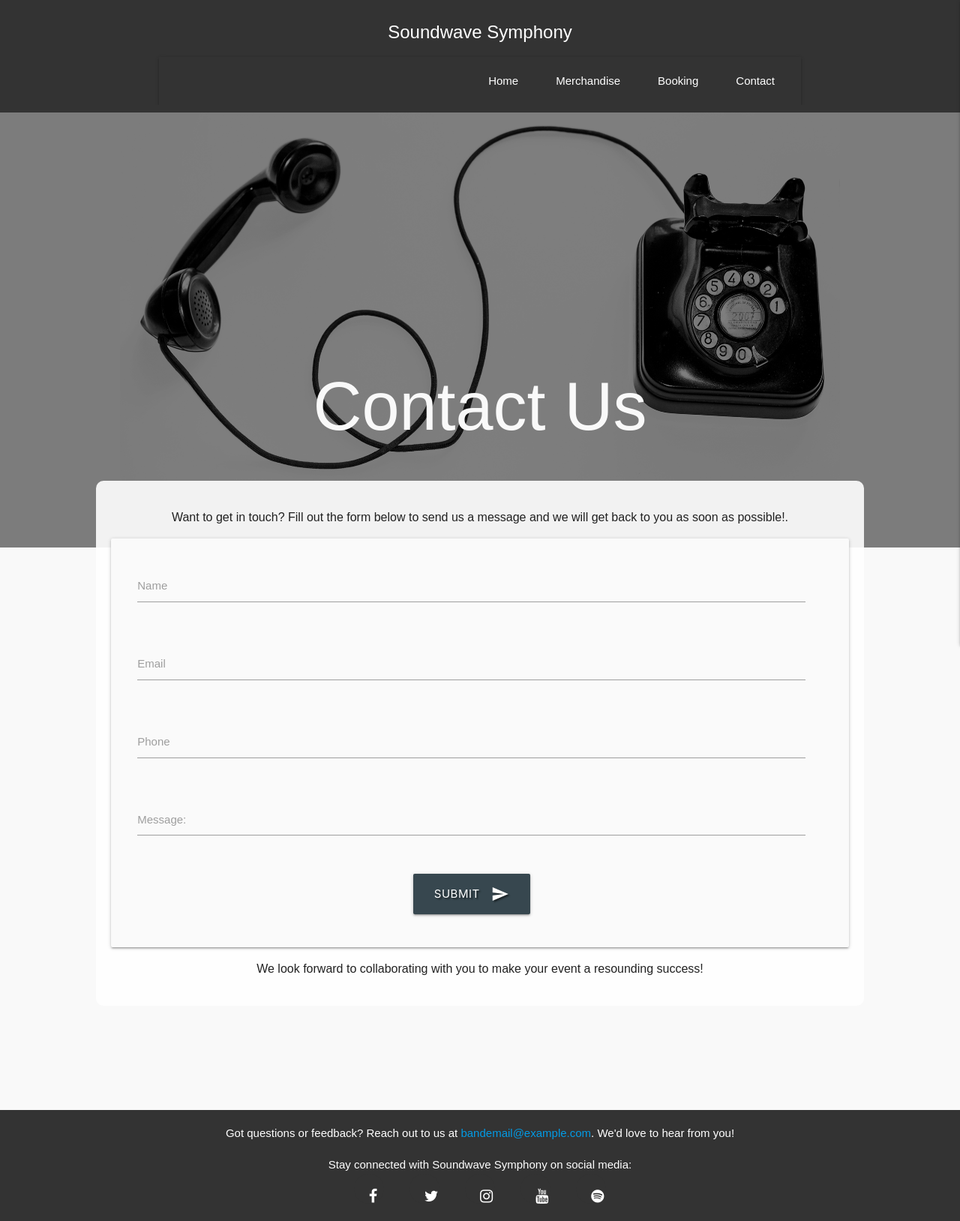
After one commit to oluwatobiHammed/SoundwaveSymphony, a Flask app: page /contact in a window 1280 px wide. The commit adds this page. Shown: the whole page at 75% size. Run offline with Flask 3, Linux system fonts and the light colour scheme; some libraries are stand-ins or nearby versions.

Commit message:
feat: Add styling and form functionality to contact.html template

```diff
--- a/run.py
+++ b/run.py
@@ -5,18 +5,19 @@ app = Flask(__name__)
 
 @app.route('/')
 def index():
-    user_logged_in = True
-    return render_template('index.html', is_index_page=user_logged_in)
+    return render_template('index.html', is_index_page=True)
 
 @app.route('/booking')
 def booking():
-    user_logged_in = False
-    return render_template('form.html', is_index_page=user_logged_in)
+    return render_template('form.html', is_index_page=False)
 
 @app.route('/merchandise')
 def merchandise():
-    user_logged_in = False
-    return render_template('merchandise.html', is_index_page=user_logged_in)
+    return render_template('merchandise.html', is_index_page=False)
+
+@app.route('/contact')
+def contact():
+    return render_template('contact.html', is_index_page=False)
 
 
 if __name__ == "__main__":
--- a/static/css/style.css
+++ b/static/css/style.css
@@ -223,8 +223,7 @@ footer p {
 }
 
 .about-content {
-    background-image: url('img/monkeyMusic.jpg');
-    /* Add the path to your image */
+
     font-size: 16px;
     /* Font size */
     line-height: 1.6;
@@ -909,3 +908,99 @@ footer p {
 .datepicker {
     color: black !important;
 }
+
+.fullscreen-image-container {
+    position: relative;
+    width: 100vw;
+    min-height: 100vh; /* Ensure it takes at least the full viewport height */
+    overflow: hidden;
+    display: flex;
+    flex-direction: column;
+    justify-content: flex-end; /* Position content at the bottom */
+
+}
+
+.fullscreen-image {
+    width: 100%;
+    height: 80vh;
+    object-fit: contain; /* Maintain aspect ratio, fit within the container */
+}
+
+.contact-container {
+    width: 100%;
+    height: 80vh;
+    background-color: #f9f9f9;
+    margin-bottom: 30px;
+}
+
+.overlay {
+    position: absolute;
+    top: 0;
+    left: 0;
+    width: 100%;
+    height: 80vh;
+    background-color: rgba(0, 0, 0, 0.5);
+}
+
+.contact-heading {
+    position: absolute;
+    top: 30%;
+    left: 50%;
+    transform: translate(-50%, -50%);
+    color: #f9f9f9; /* Set the color to white */
+    z-index: 2; /* Ensure the heading is above the overlay */
+    text-align: center;
+    font-size: 6rem; /* Adjust font size as needed */
+}
+
+
+@media screen and (max-width: 1024px) {
+    .contact-container {
+        height: 50vh;
+    }
+}
+
+@media screen and (max-height: 882px) {
+    .contact-container {
+        height: 90vh;
+    }
+}
+
+@media screen and (max-height: 600px) and (max-width: 1024px) {
+    .contact-container {
+        height: 120vh;
+    }
+    .contact-heading {
+        top: 15%;
+    }
+}
+
+@media screen and (max-width: 540px) {
+    .contact-container {
+        height: 90vh;
+    }
+    .contact-heading {
+        top: 20%;
+    }
+}
+
+@media screen and (max-width: 430px) {
+    .contact-container {
+        height: 80vh;
+    }
+}
+
+@media screen and (max-width: 375px) {
+    .contact-container {
+        height: 120vh;
+    }
+    .contact-heading {
+        top: 25%;
+    }
+}
+
+@media screen and (max-width: 344px) {
+    .contact-container {
+        height: 90vh;
+    }
+}
--- a/templates/base.html
+++ b/templates/base.html
@@ -15,7 +15,13 @@
         type="text/css">
     <link rel="stylesheet" href="https://cdnjs.cloudflare.com/ajax/libs/materialize/1.0.0/css/materialize.min.css"
         type="text/css">
-    <link rel="icon" sizes="180x180" href="img/favicon.ico" type="image/x-icon">
+    <!-- Google fonts-->
+    <link href="https://fonts.googleapis.com/css?family=Lora:400,700,400italic,700italic" rel="stylesheet"
+        type="text/css" />
+    <link
+        href="https://fonts.googleapis.com/css?family=Open+Sans:300italic,400italic,600italic,700italic,800italic,400,300,600,700,800"
+        rel="stylesheet" type="text/css" />
+    <link rel="icon" sizes="180x180" href="{{ url_for('static', filename='img/favicon.ico') }}" type="image/x-icon">
     <!-- Import Materialize Icons -->
     <link href="https://fonts.googleapis.com/icon?family=Material+Icons" rel="stylesheet">
     <link rel="stylesheet" href="{{ url_for('static', filename='css/style.css') }}" type="text/css">
@@ -43,15 +49,15 @@
                     <!-- Navigation links for larger screens -->
                     <ul class="right hide-on-med-and-down">
                         {% if is_index_page %}
-                            <li><a href="#about">About</a></li>
-                            <li><a href="#music">Music</a></li>
-                            <li><a href="#shows">Shows</a></li>
+                        <li><a href="#about">About</a></li>
+                        <li><a href="#music">Music</a></li>
+                        <li><a href="#shows">Shows</a></li>
                         {% else %}
-                           <li><a href="{{ url_for('index') }}">Home</a></li>
+                        <li><a href="{{ url_for('index') }}">Home</a></li>
                         {% endif %}
                         <li><a href="{{ url_for('merchandise') }}">Merchandise</a></li>
                         <li><a href="{{ url_for('booking') }}">Booking</a></li>
-                        <li><a href="#contact">Contact</a></li>
+                        <li><a href="{{ url_for('contact') }}">Contact</a></li>
                     </ul>
                 </div>
             </nav>
@@ -61,12 +67,16 @@
             <li class="sidenav-header">
                 <h4 class="center-align sidenav-title">Soundwave Symphony</h4>
             </li>
-            <li><a class="sidenav-close-link" href="#about">About</a></li>
-            <li><a class="sidenav-close-link" href="#music">Music</a></li>
-            <li><a class="sidenav-close-link" href="#shows">Shows</a></li>
-            <li><a class="sidenav-close-link" href="form.html">Booking</a></li>
-            <li><a class="sidenav-close-link" href="merchandise.html">Merchandise</a></li>
-            <li><a class="sidenav-close-link" href="#contact">Contact</a></li>
+            {% if is_index_page %}
+            <li><a href="#about">About</a></li>
+            <li><a href="#music">Music</a></li>
+            <li><a href="#shows">Shows</a></li>
+            {% else %}
+            <li><a href="{{ url_for('index') }}">Home</a></li>
+            {% endif %}
+            <li><a href="{{ url_for('merchandise') }}">Merchandise</a></li>
+            <li><a href="{{ url_for('booking') }}">Booking</a></li>
+            <li><a href="{{ url_for('contact') }}">Contact</a></li>
         </ul>
     </header>
 
@@ -99,6 +109,8 @@
     <script src="https://code.jquery.com/jquery-3.6.0.min.js"></script>
     <script src="https://cdnjs.cloudflare.com/ajax/libs/materialize/1.0.0/js/materialize.min.js"></script>
     <script src="{{ url_for('static', filename='js/script.js') }}"></script>
+    {% block scripts %}
+    {% endblock %}
 
 </body>
 
--- /dev/null
+++ b/templates/contact.html
@@ -0,0 +1,152 @@
+{% extends "base.html" %}
+{% block styles %}
+<style>
+    .booking-content {
+        position: absolute;
+        bottom: 10%;
+        left: 50%;
+        transform: translateX(-50%);
+        width: 80%;
+        /* Adjust width as needed */
+        background-color: rgba(255, 255, 255, 0.9);
+        /* Background color and opacity */
+        padding: 20px;
+        /* Add padding */
+        box-sizing: border-box;
+        /* Include padding and border in the width calculation */
+        border-radius: 10px;
+        /* Add border radius */
+        z-index: 2;
+        /* Ensure it is above the overlay */
+        max-height: 100vh;
+        /* Ensure the content doesn't exceed the viewport height */
+        overflow-y: auto;
+        /* Add scroll if content overflows */
+    }
+
+    /* General styles for .booking-section */
+    .booking-section {
+        padding: 0;
+        margin-top: 7%;
+    }
+
+    /* Media query for screens with max-width 1024px and max-height 600px */
+    @media screen and (max-height: 600px) and (max-width: 1024px) {
+        .booking-content {
+            bottom: 25%;
+        }
+    }
+
+    /* Media query for screens with max-width 820px */
+    @media screen and (max-width: 820px) {
+        .booking-content {
+            bottom: 4%;
+        }
+    }
+
+    /* Media query for screens with max-width 768px */
+    @media screen and (max-width: 768px) {
+        .booking-section {
+            margin-top: 15%;
+        }
+    }
+
+    /* Media query for screens with max-width 420px */
+    @media screen and (max-width: 420px) {
+        .booking-content {
+            bottom: 5%;
+        }
+
+        .booking-section {
+            margin-top: 24%;
+        }
+    }
+
+    /* Media query for screens with max-width 400px */
+    @media screen and (max-width: 400px) {
+        .booking-content {
+            bottom: 1%;
+        }
+    }
+
+    /* Media query for screens with max-width 375px */
+    @media screen and (max-width: 375px) {
+        .booking-content {
+            bottom: 6%;
+            max-height: 125vh;
+            /* Ensure the content doesn't exceed the viewport height */
+        }
+    }
+
+    /* Media query for screens with max-width 360px */
+    @media screen and (max-width: 360px) {
+        .booking-content {
+            bottom: 11%;
+        }
+    }
+</style>
+{% endblock %}
+
+{% block content %}
+<section id="booking" class="booking-section">
+
+
+    <div class="fullscreen-image-container">
+        <img src="{{ url_for('static', filename='img/contact-bg.jpg') }}" alt="Soundwave Symphony T-shirt"
+            class="fullscreen-image">
+        <div class="overlay"></div>
+        <h2 class="contact-heading">Contact Us</h2>
+        <div class="contact-container"></div>
+        <div class="booking-content">
+            <!-- Paragraphs describing booking information -->
+            <p>Want to get in touch? Fill out the form below to send us a message and we will get back to you as soon as
+                possible!.</p>
+            <div class="row card-panel grey lighten-5">
+                <!-- Booking Inquiry Form -->
+                <form class="col s12" id="booking-form">
+                    <div class="row">
+                        <div class="input-field col s12">
+                            <input type="text" id="name" name="name" class="validate" autocomplete="name" required>
+                            <label for="name">Name</label>
+                        </div>
+                    </div>
+
+                    <div class="row">
+                        <div class="input-field col s12">
+                            <input type="email" id="email" name="email" class="validate" autocomplete="email" required>
+                            <label for="email">Email</label>
+                        </div>
+                    </div>
+
+                    <div class="row">
+                        <div class="input-field col s12">
+                            <input type="tel" id="phone" name="phone" class="validate" autocomplete="email" required>
+                            <label for="email">Phone</label>
+                        </div>
+                    </div>
+
+                    <div class="row">
+                        <div class="input-field col s12">
+                            <textarea id="message" name="message" rows="4" minlength="5" maxlength="200"
+                                class="materialize-textarea validate" required></textarea>
+                            <label for="message">Message:</label>
+                        </div>
+                    </div>
+                    <!-- submit button -->
+                    <div class="row">
+                        <div class="col s12 center-align">
+                            <button class="btn waves-effect waves-light btn-large blue-grey darken-3 text-shadow"
+                                onclick="submitBookingForm(event)">Submit
+                                <i class="material-icons right">send</i>
+                            </button>
+                        </div>
+                    </div>
+                </form>
+            </div> <!-- Horizontal divider line -->
+            <div class="custom-alert" id="alert"></div> <!-- Alert message div -->
+            <p>We look forward to collaborating with you to make your event a resounding success!</p>
+        </div>
+    </div>
+</section>
+
+{% endblock %}
--- a/templates/form.html
+++ b/templates/form.html
@@ -1,5 +1,6 @@
 {% extends "base.html" %}
 {% block content %}
+
 <!-- Booking Section -->
 <section id="booking" class="booking-section">
     <div class="container">
```
Also changed, not shown: static/img/contact-bg.jpg (added), 1 other file.
